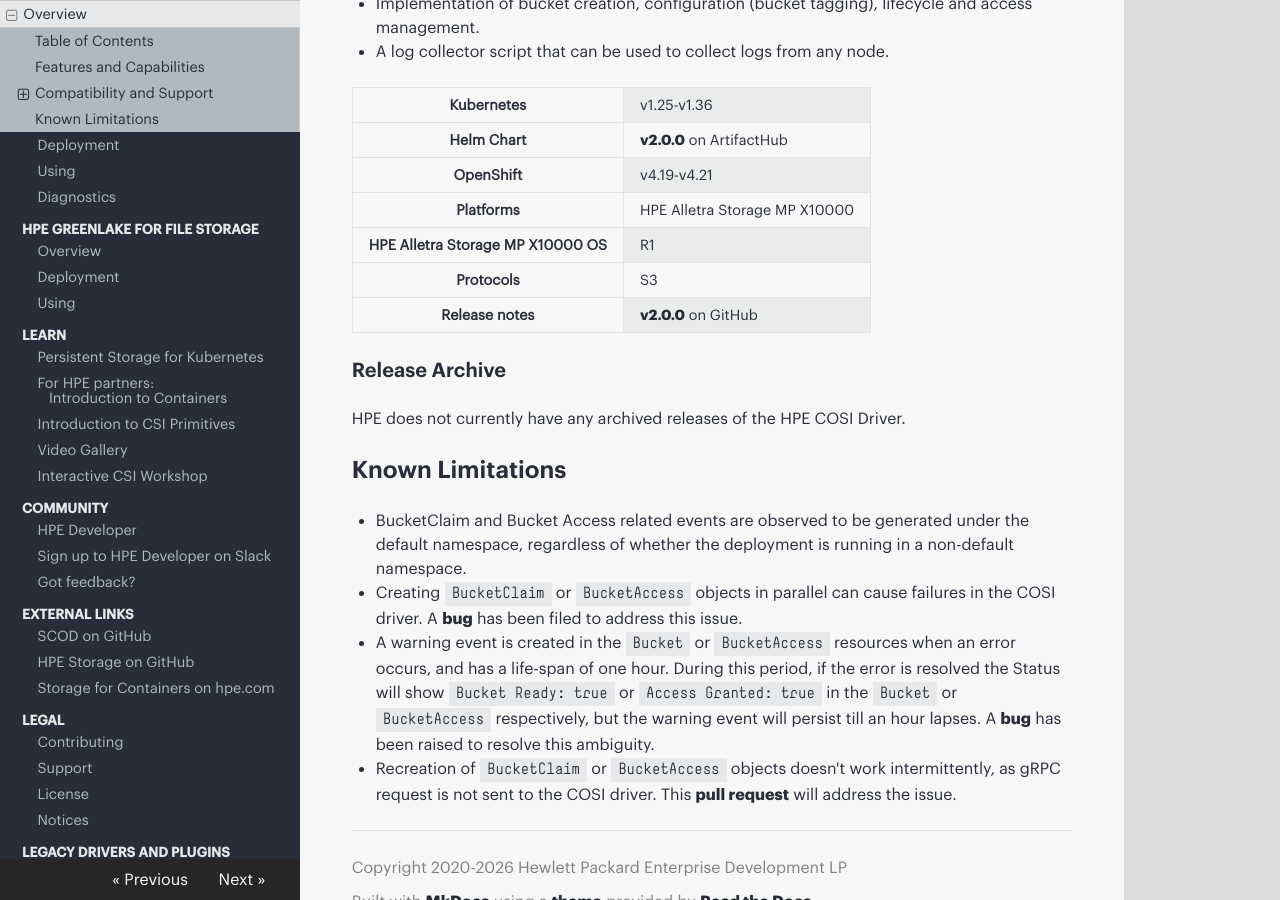
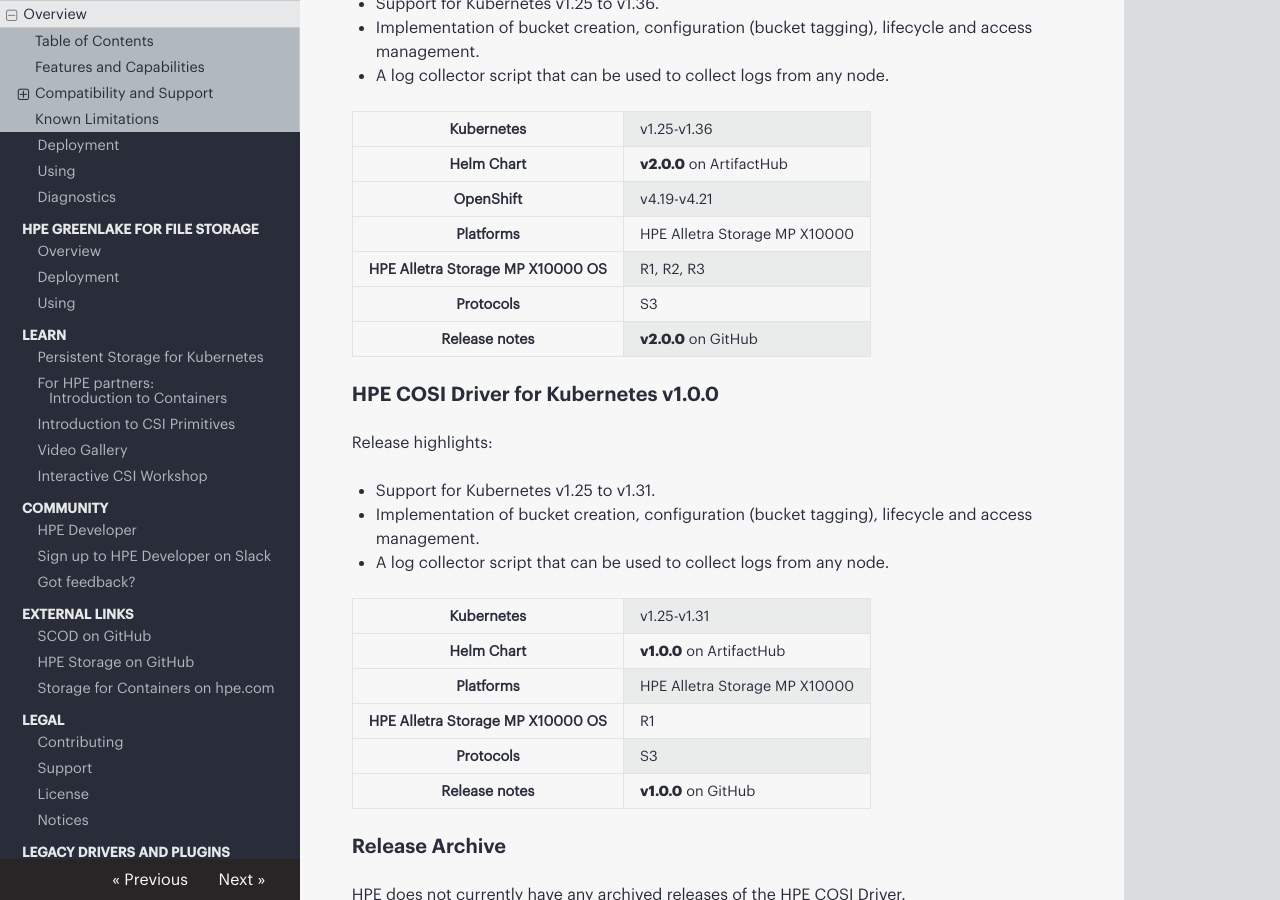
Before and after one commit to hpe-storage/scod, an MkDocs documentation site: the page built from docs/cosi_driver/index.md, in a window 1280 px wide and 900 px high, scrolled down 1841 px. Built offline with MkDocs 1.6.1, drawn with Linux system fonts in a browser that asks for light colours; nearby versions of some CDN libraries; some of the changed text lies outside the part shown.

Commit message:
docs(cosi): add R2 release, DSCC workspace/CA cert guidance, and R1 details

```diff
--- a/docs/cosi_driver/index.md
+++ b/docs/cosi_driver/index.md
@@ -63,6 +63,45 @@
   <tr>
     <th>HPE Alletra Storage MP X10000 OS</th>
     <td>
+      R1, R2, R3
+    </td>
+  </tr>
+  <tr>
+    <th>Protocols</th>
+    <td>S3</td>
+  </tr>
+  <tr>
+    <th>Release&nbsp;notes</th>
+    <td><a href="https://github.com/hpe-storage/cosi-driver/tree/main/release-notes/v1.0.0.md">v2.0.0</a> on GitHub</td>
+  </tr>
+</table>
+
+### HPE COSI Driver for Kubernetes v1.0.0
+
+Release highlights:
+
+* Support for Kubernetes v1.25 to v1.31.
+* Implementation of bucket creation, configuration (bucket tagging), lifecycle and access management.
+* A log collector script that can be used to collect logs from any node.
+
+<table>
+  <tr>
+    <th>Kubernetes</th>
+    <td>v1.25-v1.31</td>
+  </tr>
+  <tr>
+    <th>Helm Chart</th>
+    <td><a href="https://artifacthub.io/packages/helm/hpe-storage/hpe-cosi-driver/1.0.0">v1.0.0</a> on ArtifactHub</td>
+  </tr>
+  <tr>
+    <th>Platforms</th>
+    <td>
+      HPE Alletra Storage MP X10000
+    </td>
+  </tr>
+  <tr>
+    <th>HPE Alletra Storage MP X10000 OS</th>
+    <td>
       R1
     </td>
   </tr>
@@ -72,7 +111,7 @@
   </tr>
   <tr>
     <th>Release&nbsp;notes</th>
-    <td><a href="https://github.com/hpe-storage/cosi-driver/tree/main/release-notes/v1.0.0.md">v2.0.0</a> on GitHub</td>
+    <td><a href="https://github.com/hpe-storage/cosi-driver/tree/main/release-notes/v1.0.0.md">v1.0.0</a> on GitHub</td>
   </tr>
 </table>
 
```
Also changed, not shown: docs/cosi_driver/deployment.md (+25 -3 lines), docs/cosi_driver/using.md (+8 -8 lines), 1 other file.
